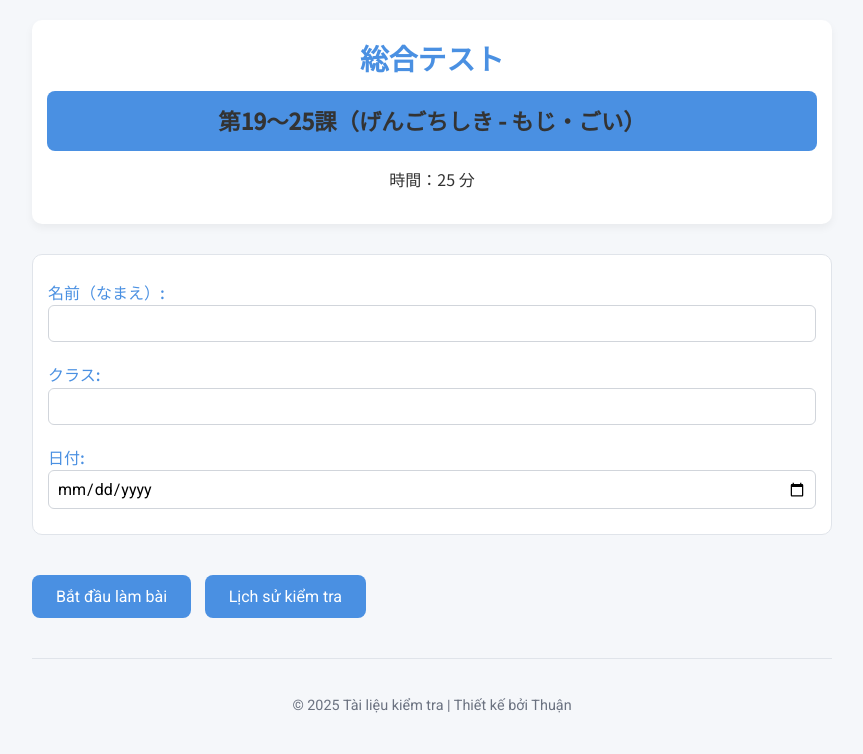
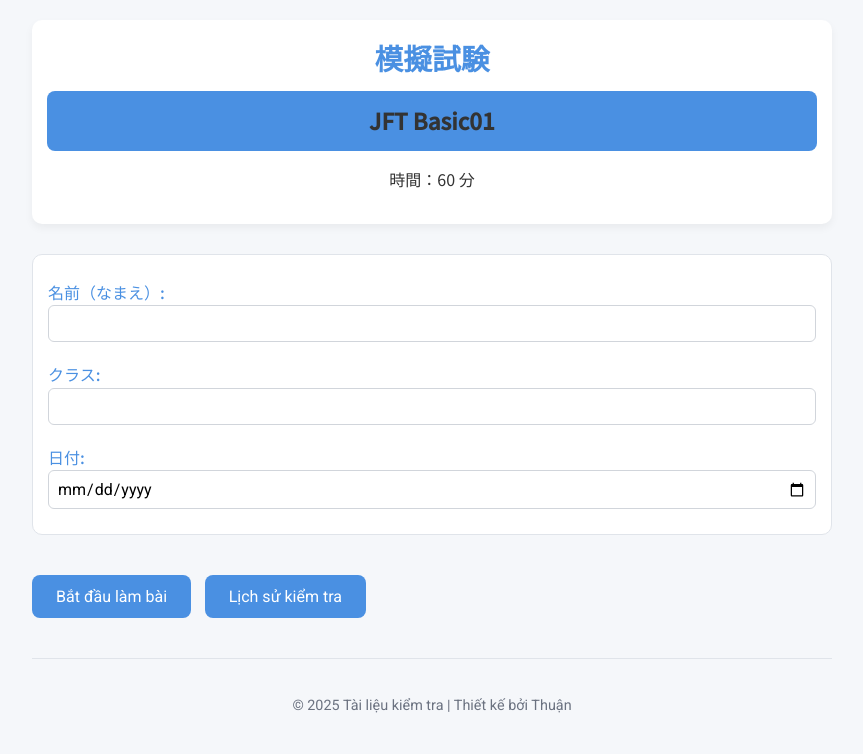
Before and after one commit to Hoangthuanitm/JFTN4basic01, a plain HTML site: page index.html in a window 1280 px wide. Shown: the whole page, without its empty margins (208-1071 px from the left). Drawn offline with Linux system fonts and the light colour scheme.

Commit message:
Update index.html

```diff
--- a/index.html
+++ b/index.html
@@ -3,7 +3,7 @@
 <head>
     <meta charset="UTF-8">
     <meta name="viewport" content="width=device-width, initial-scale=1.0, maximum-scale=1.0, user-scalable=no">
-    <title>総合テスト 第19～25課（げんごちしき）</title>
+    <title>JFT Basic01</title>
     <link href="https://fonts.googleapis.com/css2?family=Noto+Sans+JP:wght@400;500&family=Roboto:wght@400;500&display=swap" rel="stylesheet">
     <style>
         body {
@@ -300,9 +300,9 @@
 </head>
 <body>
     <div class="header">
-        <h1>総合テスト</h1>
-        <h2>第19～25課（げんごちしき - もじ・ごい）</h2>
-        <p>時間：25 分</p>
+        <h1>模擬試験</h1>
+        <h2>JFT Basic01</h2>
+        <p>時間：60 分</p>
     </div>
 
     <div class="student-info">
@@ -324,7 +324,7 @@
     <button id="history-test" type="button" onclick="window.showPasswordModal()">Lịch sử kiểm tra</button>
     <div id="message-info" class="error-message"></div>
 
-    <div id="timer" class="timer" style="display: none;">Thời gian còn lại: 25:00</div>
+    <div id="timer" class="timer" style="display: none;">Thời gian còn lại: 60:00</div>
 
     <!-- Question Sections -->
     <div class="question-section" id="section-1">
@@ -1777,7 +1777,7 @@
 
         function startTimer() {
             startTime = new Date();
-            const endTime = new Date(startTime.getTime() + 25 * 60 * 1000);
+            const endTime = new Date(startTime.getTime() + 60 * 60 * 1000);
             const timerElement = document.getElementById('timer');
 
             timerInterval = setInterval(() => {
```
